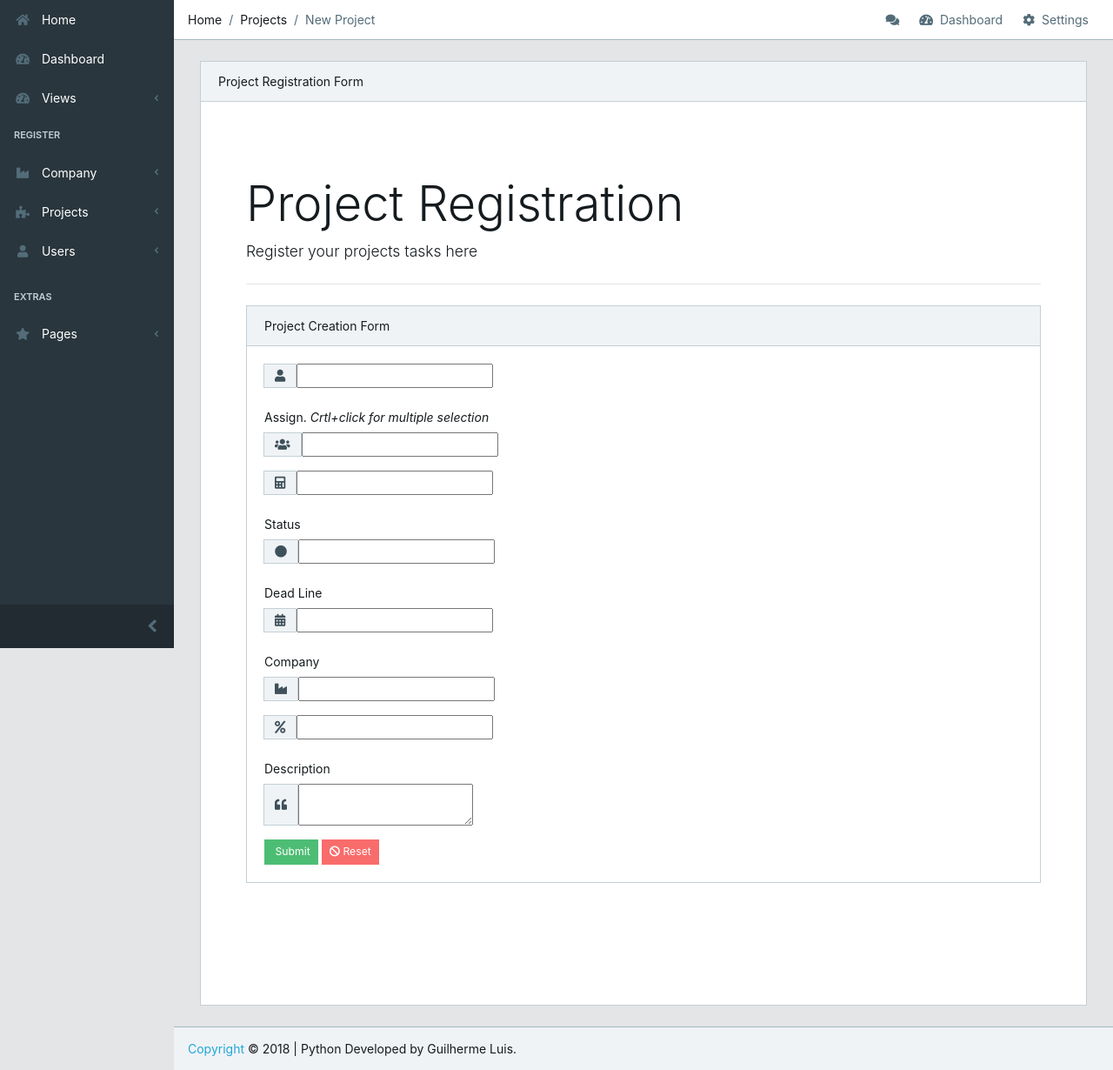
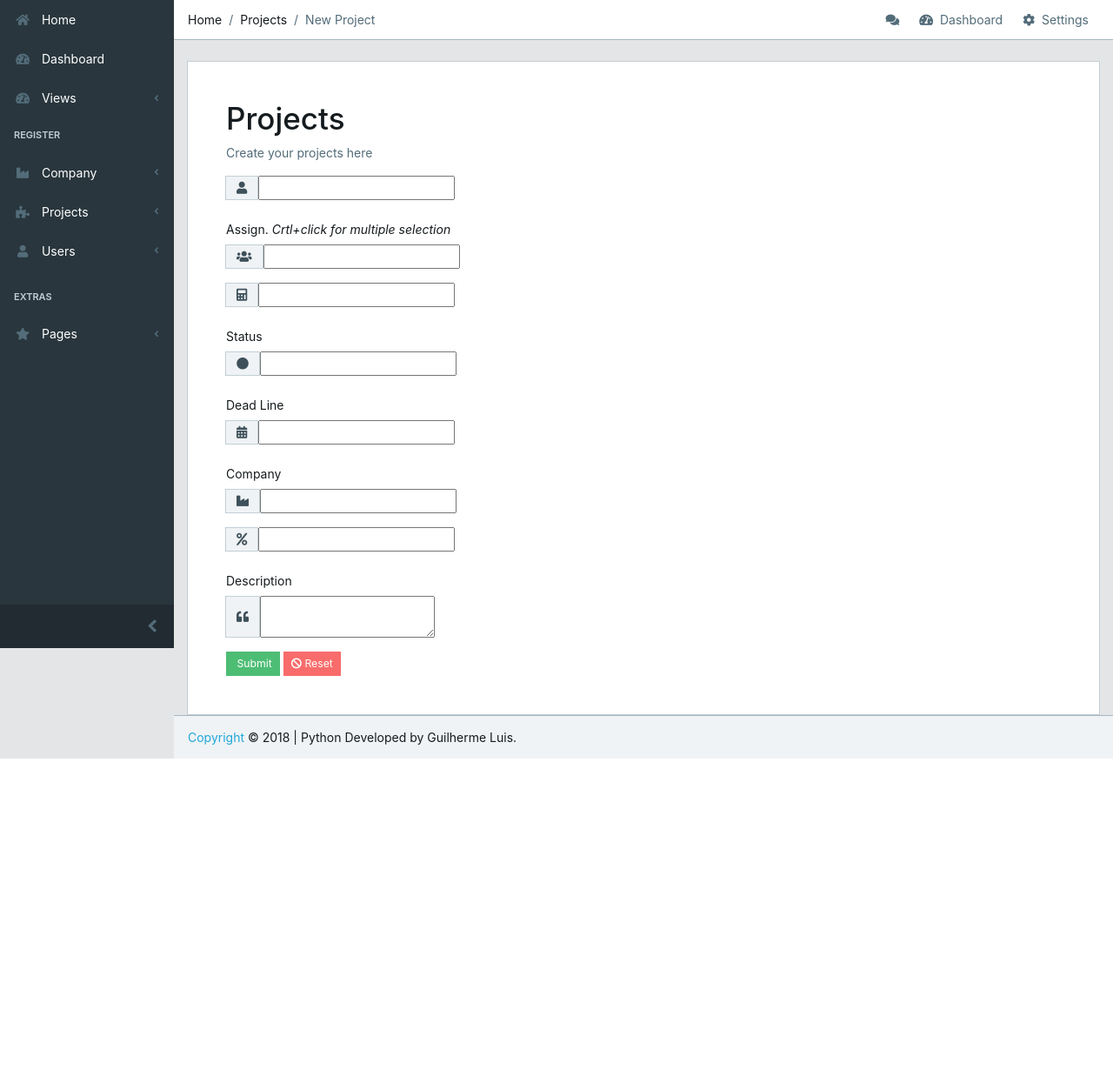
Before and after one commit to srintellikgh/project-management-system, a Django app: template projects/templates/projects/new_project.html in a window 1280 px wide. Shown: the part 55-1285 px from the top of the page at 87% size. After the commit the page ends 927 px from the top, so only its background shows below. Run offline with Django 3.2, Linux system fonts and the light colour scheme; the template is opened without the code that fills it: most values are stand-ins (such as "Sample title", 1, 10 or a date in 2020); form fields are guessed from the names that the template uses; some libraries are stand-ins or nearby versions.

Commit message:
New Project HTML page

```diff
--- a/projects/templates/projects/new_project.html
+++ b/projects/templates/projects/new_project.html
@@ -12,32 +12,24 @@
 
 
 {% block content %}
-<div class="container-fluid">
-  <div id="ui-view" style="opacity: 1;"><div class="animated fadeIn">
-  <div class="row">
+<div class="container animated fadeIn">
+        <div class="row justify-content-center">
             <div class="col-12">
-  <div class="card">
-  <div class="card-header">Project Registration Form
-  </div>
+                <div class="card-group">
+                    <div class="card p-4">
                         <div class="card-body">
-    <div class="jumbotron bg-white">
-    <h1 class="display-4">Project Registration</h1>
-    <p class="lead">Register your projects tasks here</p>
-    <hr class="my-4">
-    {% if project_created %}
+                            {% if created %}
                               <div class="alert alert-success alert-dismissible fade show" role="alert">
                                   <button type="button" class="close" data-dismiss="alert" aria-label="Close">
                                       <span aria-hidden="true">&times;</span>
                                   </button>
-          A new project was created.
+                                  Congratulations, your project was created!
                               </div>
                             {% endif %}
+                                {% csrf_token %}
+                                <h1>Projects</h1>
+                                <p class="text-muted">Create your projects here</p>
 
-            <div class="card">
-                <div class="card-header">
-                    Project Creation Form
-                </div>
-                <div class="card-body">
                             <form action="" method="post">
                                 {% csrf_token %}
                                 <div class="form-group">
@@ -180,14 +172,10 @@
                     </div>
             </div>
                 </div>
+
         </div>
 
     </div>
 </div>
-  </div>
-  </div>
-</div>
-
-
 
 {% endblock %}
--- a/projects/views.py
+++ b/projects/views.py
@@ -27,7 +27,7 @@ def newTask(request):
             form.save()
             created = True
             context = {
-                'task_created': created,
+                'created': created,
                 'form': form,
             }
             return render(request, 'projects/new_task.html', context)
@@ -49,7 +49,7 @@ def newProject(request):
             created = True
             form = ProjectRegistrationForm()
             context = {
-                'project_created': created,
+                'created': created,
                 'form': form,
             }
             return render(request, 'projects/new_project.html', context)
```
Also changed, not shown: db.sqlite3. Lines whose indentation alone changed are shown as unchanged.
